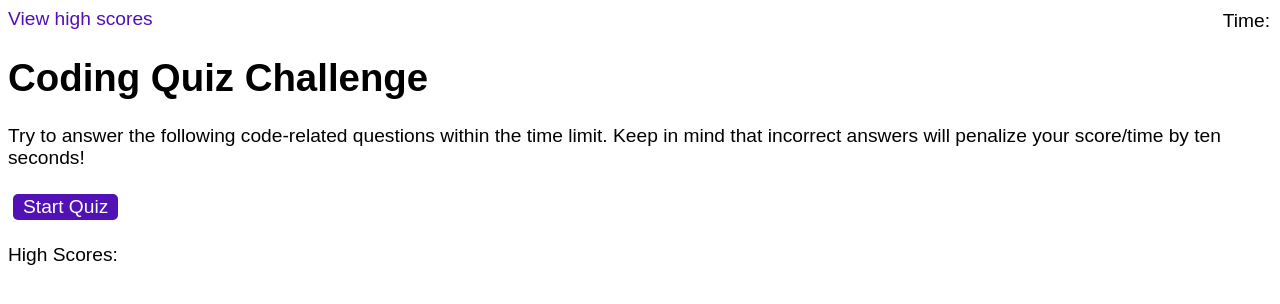
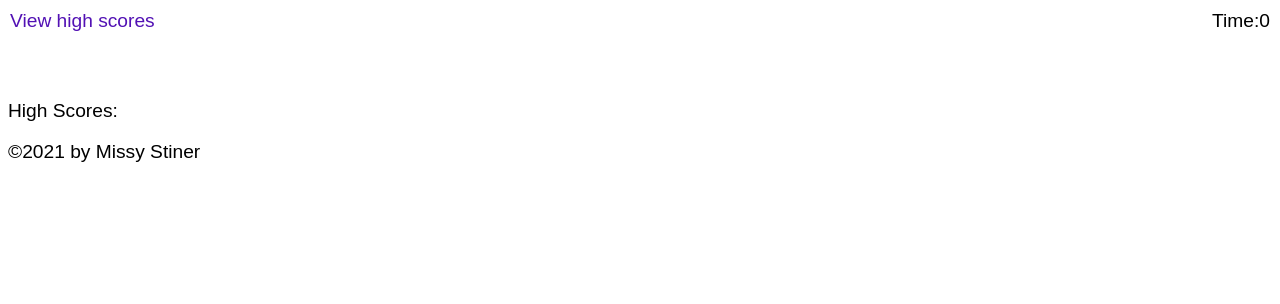
Before and after one commit to MissyStiner/code-quiz, a plain HTML site: page index.html in a window 1280 px wide. Both pictures are taken after a click on the button "Start Quiz". Drawn offline with Linux system fonts and the light colour scheme.

Commit message:
quiz starts without timer

```diff
--- a/assets/js/script.js
+++ b/assets/js/script.js
@@ -1,35 +1,78 @@
-var buttonStartQuiz = document.querySelector("#start-quiz");
-console.log(buttonStartQuiz);
+var buttonStartQuiz = document.getElementById('start-quiz');
+var timerCountdown = document.getElementById("time");
 
-// Commonly used data types DO not include
-// 1. strings
-// 2. booleans no
-// 3. alerts
-// 4. numbers
+function clockTick() {
+    time--;
+    timerCountdown.textContent = time;
+}
 
-// The condition in an if/else statment is enclosed with _____.
-// 1. quotes
-// 2. curly brackets
-// 3. parenthesis yes
-// 4. square brackets
+function startQuiz() {
+    var startScreenEl = document.getElementById("start-screen");
+    startScreenEl.setAttribute("class", "hide");
+    //questionsEl.removeAttribute("class");
+    timerCountdown = setInterval(clockTick, 1000);
+    timerCountdown.textContent = time;
+    //getQuestion();
+}
 
-// Arrays in JavaScript can be used to store _______.
-// 1. numbers and strings
-// 2. other Arrays
-// 3. booleans
-// 4 all of the above yes
+buttonStartQuiz.onclick = startQuiz;
 
-// String values must be enclosed within _____ when being assigned to variables.
-// 1. commas
-// 2. curly brackets ***correct***
-// 3. quotes
-// 4. parenthesis
 
-// A very useful tool used during development and debugging for printing content to the debugger is:
-// 1. JavaScript
-// 2. terminal/bash
-// 3. for loops
-// 4. console.log ***Correct***
+  // Questions
+var questions = [
+    {
+        title: "Commonly used data types don't include:",
+        choices: [
+            "strings",
+            "booleans",
+            "alerts",
+            "numbers"
+                ],
+        answer: "alerts"
+    },
+    {
+        title: "The condition in an if/else statment is enclosed with _____.",
+        choices: [
+            "quotes",
+            "curly brackets",
+            "parenthesis",
+            "square brackets"
+                ],
+        answer: "parenthesis"
+    },
+    {
+        title: "Arrays in JavaScript can be used to store _______.",
+        choices: [
+            "numbers and strings",
+            "other arrays",
+            "booleans",
+            "all of the above"
+                ],
+        answer: "all of the above"
+    },
+    {
+        title: "String values must be enclosed within _____ when being assigned to variables.",
+        choices: [
+            "commas",
+            "curly brackets",
+            "quotes",
+            "parenthesis"
+                ],
+        answer: "quotes"
+    },
+    {
+        title: "A very useful tool used during development and debugging for printing content to the debugger is:",
+        choices: [
+            "JavaScript",
+            "terminal/bash",
+            "for loops",
+            "console.log"
+                ],
+        answer: "console.log"
+    },
+]
+
+
 
 // All done!
 // Your final score is 22.
--- a/index.html
+++ b/index.html
@@ -7,14 +7,19 @@
     <title>Code Quiz</title>
     <link rel="stylesheet" href="./assets/css/style.css">
 </head>
+
 <body>
+
     <header>
         <nav>
-            <div><a href="#high-scores">View high scores</a></div>
-            <div class="timer">Time: </div>
+            <div class="scores"><a href="#high-scores">View high scores</a></div>
+            <div class="timer">Time:<span id="time">0</span></div>
         </nav>
     </header>
+
     <main>
+        <div class="wrapper">
+            <div id="start-screen" class="start">
         <h1>
             Coding Quiz Challenge
         </h1>
@@ -23,10 +28,16 @@
             Keep in mind that incorrect answers will penalize your score/time by ten seconds!
         </p>
         <button class="button" id="start-quiz">Start Quiz</button>
+            </div>
+        </div>
     </main>
+
     <footer>
         <p id=#high-scores>High Scores:</p>
+        &copy;2021 by Missy Stiner
     </footer>
+
     <script src="./assets/js/script.js"></script>
+
 </body>
 </html>
```
